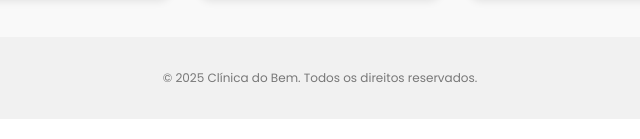
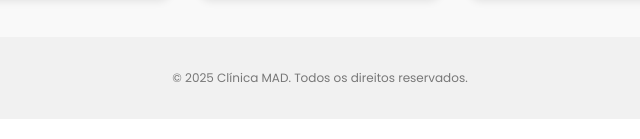
Before and after one commit to MiguelWalisson/VivaSaude, a plain HTML site: page index.html in a window 1280 px wide. Shown: the part 658-797 px from the top of the page, 320-960 px from the left. Drawn offline with Linux system fonts and the light colour scheme.

Commit message:
main
Base inicial do projeto

```diff
--- a/index.html
+++ b/index.html
@@ -185,7 +185,7 @@
 </section>
 
 <footer class="footer">
-  <p>&copy; 2025 Clínica do Bem. Todos os direitos reservados.</p>
+  <p>&copy; 2025 Clínica MAD. Todos os direitos reservados.</p>
 </footer>
 
 </body>
```
